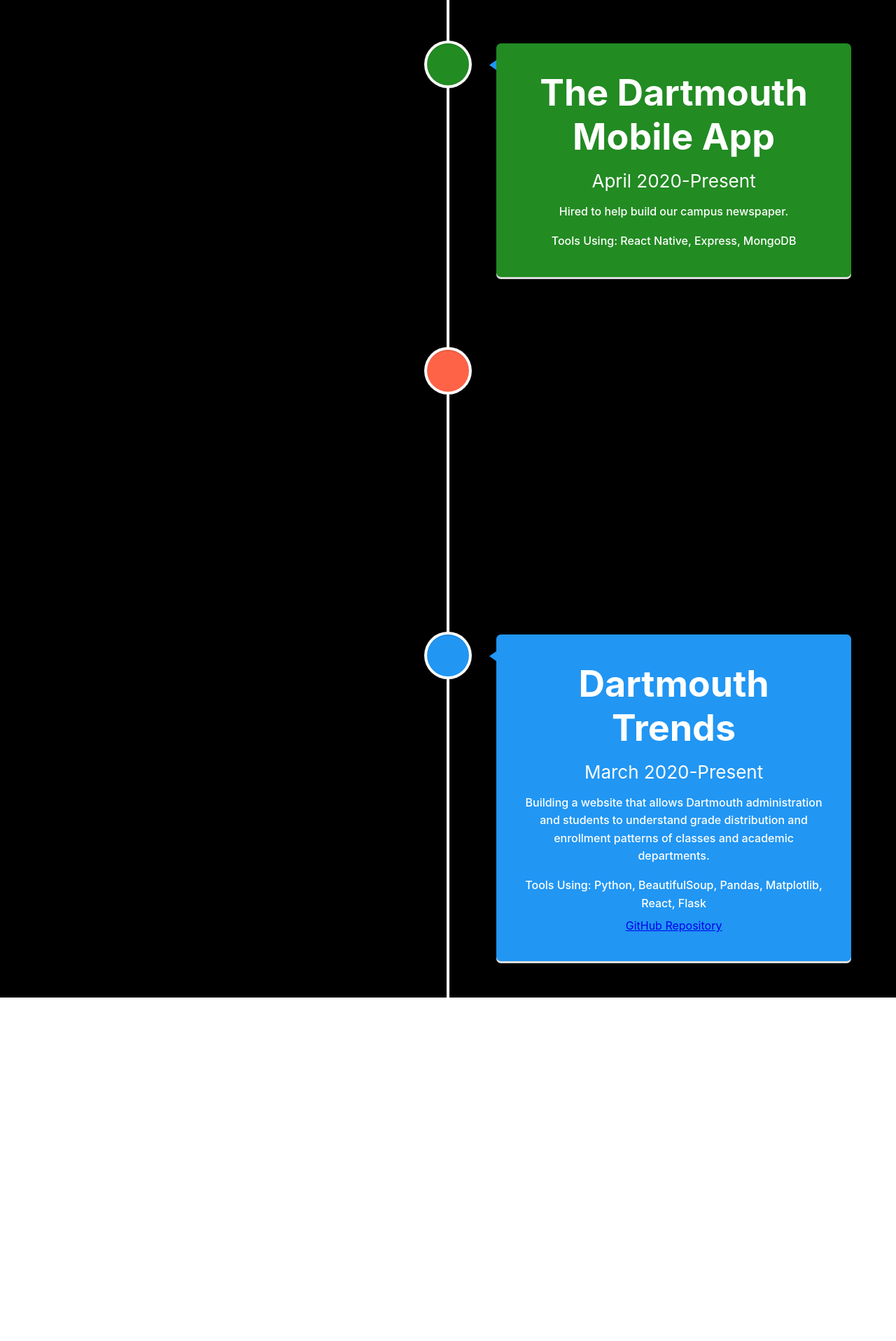
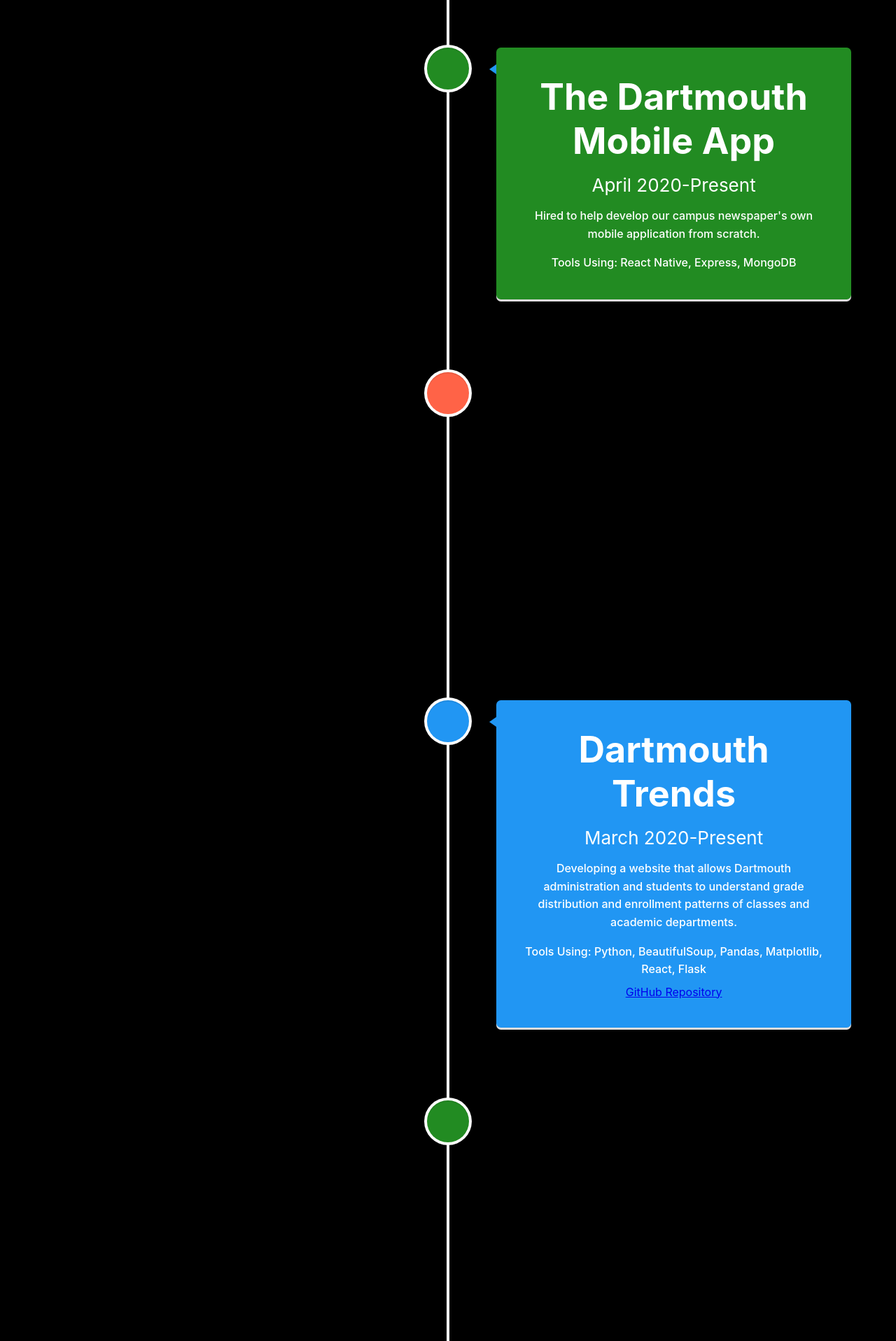
Before and after one commit to brianwang26/brianwang26.github.io, a React (Create React App) app: page / in a window 1280 px wide. Shown: the part 7216-9133 px from the top of the page at 70% size. Before the commit the page ends 8642 px from the top, so only its background shows below. Built offline with nearby package versions, Linux system fonts and the light colour scheme.

Commit message:
finished timeline

```diff
--- a/src/App.css
+++ b/src/App.css
@@ -73,7 +73,13 @@
   background-color: rgb(24, 182, 24);
   border-color: white;
   border-radius: 15px;
+  border-style: solid;
   width: 15%;
+}
+
+.links {
+  justify-content: space-between;
+  flex-flow: column;
 }
 
 .questionnaire {
--- a/src/App.js
+++ b/src/App.js
@@ -205,7 +205,7 @@
             <h1 className="vertical-timeline-element-title">The Dartmouth Mobile App</h1>
             <p></p>
             <h7 className="vertical-timeline-element-subtitle">April 2020-Present</h7>
-            <p> Hired to help build our campus newspaper. </p>
+            <p> Hired to help develop our campus newspaper's own mobile application from scratch. </p>
             <p> Tools Using: React Native, Express, MongoDB </p>
             </VerticalTimelineElement>
 
@@ -215,7 +215,7 @@
               contentArrowStyle={{ borderRight: '10px solid  rgb(33, 150, 243)' }}
               iconStyle={{ background: 'rgb(255, 99, 71)', color: '#fff' }}
             >
-            <h1 className="vertical-timeline-element-title">This Website</h1>
+            <h1 className="vertical-timeline-element-title">Personal Website</h1>
             <p></p>
             <h7 className="vertical-timeline-element-subtitle">March 2020-Present</h7>
             <p> Building the website you are currently on! </p>
@@ -234,10 +234,55 @@
             <h1 className="vertical-timeline-element-title">Dartmouth Trends</h1>
             <p></p>
             <h7 className="vertical-timeline-element-subtitle">March 2020-Present</h7>
-            <p> Building a website that allows Dartmouth administration and students to understand grade distribution and enrollment patterns of classes and academic departments. </p>
+            <p> Developing a website that allows Dartmouth administration and students to understand grade distribution and enrollment patterns of classes and academic departments. </p>
             <p> Tools Using: Python, BeautifulSoup, Pandas, Matplotlib, React, Flask </p>
             <a className="App-link" href="https://github.com/brianwang26/DartmouthTrends" target="_blank" rel="noopener noreferrer">
                 GitHub Repository
+             </a>
+            </VerticalTimelineElement>
+
+            <VerticalTimelineElement
+              className="vertical-timeline-element--education"
+              contentStyle={{ background: 'rgb(34, 139, 34)', color: '#fff' }}
+              contentArrowStyle={{ borderRight: '10px solid  rgb(33, 150, 243)' }}
+              iconStyle={{ background: 'rgb(34, 139, 34)', color: '#fff' }}
+            >
+            <h1 className="vertical-timeline-element-title">myCan</h1>
+            <p></p>
+            <h7 className="vertical-timeline-element-subtitle">July 2018-August 2018</h7>
+            <p> Worked with a partner to create an autonomous mobile sanitation bin that could be controlled via auditory inputs and a mobile app. </p>
+            <p> Tools Used: Arduino C, MIT App Inventor, Arduino Uno Circuit Boards, Servo Motors, Sound Sensors, Pressure Sensors</p>
+            <a className="App-link" href="https://tinyurl.com/myCanDemo" target="_blank" rel="noopener noreferrer">
+                Demo
+            </a>
+            <a>    </a>
+            <a className="App-link" href="https://docs.google.com/presentation/d/1M_CXiu0t9frGUl3Y-2Vlnpmppz6ou-nHhnB4ZCUIdTU/edit#slide=id.p" target="_blank" rel="noopener noreferrer">
+                Poster Board
+            </a>
+            <a>    </a>
+            <a className="App-link" href="https://www.youtube.com/watch?v=JiKbZPzy4PY" target="_blank" rel="noopener noreferrer">
+                Presentation
+            </a>
+            </VerticalTimelineElement>
+
+            <VerticalTimelineElement
+              className="vertical-timeline-element--education"
+              contentStyle={{ background: 'rgb(255, 99, 71)', color: '#fff' }}
+              contentArrowStyle={{ borderRight: '10px solid  rgb(33, 150, 243)' }}
+              iconStyle={{ background: 'rgb(255, 99, 71)', color: '#fff' }}
+            >
+            <h1 className="vertical-timeline-element-title">iPaint</h1>
+            <p></p>
+            <h7 className="vertical-timeline-element-subtitle">July 2018</h7>
+            <p> Worked with a partner to develop a multi-featured drawing mobile app with multiple backgrounds, colors, and brushes. </p>
+            <p> Tools Used: MIT App Inventor </p>
+
+            <a className="App-link" href="tinyurl.com/iPaintDemo" target="_blank" rel="noopener noreferrer">
+                Demo
+             </a>
+             <a>    </a>
+             <a className="App-link" href="https://www.youtube.com/watch?v=ZqKt1ITV0jU" target="_blank" rel="noopener noreferrer">
+                Presentation
              </a>
             </VerticalTimelineElement>
 
```
Also changed, not shown: 8 other files (tests, documents, lock files or other folders).
